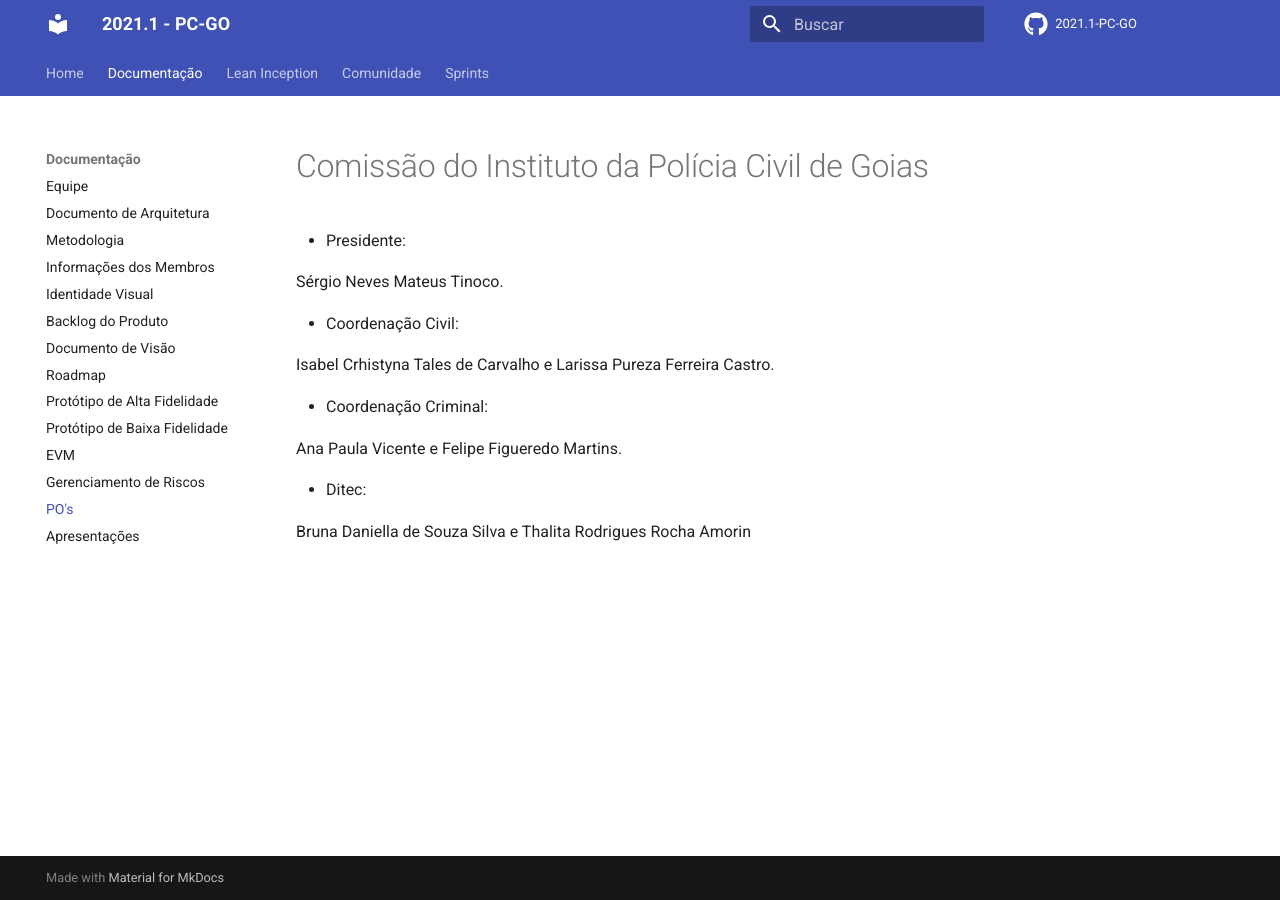
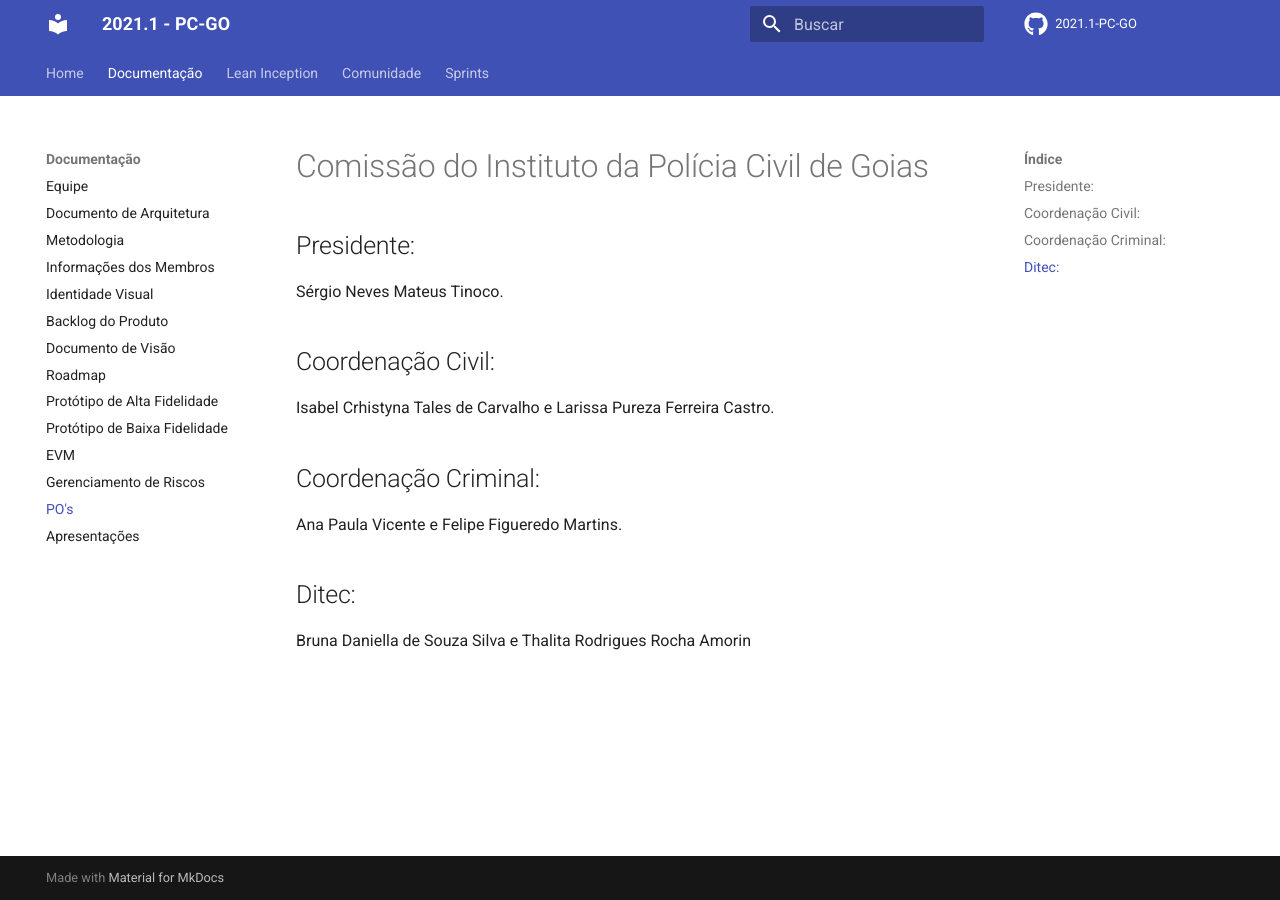
Before and after one commit to fga-eps-mds/2021.1-Oraculo, an MkDocs documentation site: the page built from docs/policiais.md, in a window 1280 px wide. Built offline with MkDocs 1.6.1 and Material for MkDocs 9.7.7, drawn with Linux system fonts in a browser that asks for light colours; comment, search, counter and statistics services are not loaded.

Commit message:
Change police file

```diff
--- a/docs/policiais.md
+++ b/docs/policiais.md
@@ -1,17 +1,17 @@
 # Comissão do Instituto da Polícia Civil de Goias
 
-- Presidente:
+## Presidente:
 
-  Sérgio Neves Mateus Tinoco.
+Sérgio Neves Mateus Tinoco.
 
-- Coordenação Civil:
+## Coordenação Civil:
 
-  Isabel Crhistyna Tales de Carvalho e Larissa Pureza Ferreira Castro.
+Isabel Crhistyna Tales de Carvalho e Larissa Pureza Ferreira Castro.
 
-- Coordenação Criminal:
+## Coordenação Criminal:
 
-  Ana Paula Vicente e Felipe Figueredo Martins.
+Ana Paula Vicente e Felipe Figueredo Martins.
 
-- Ditec:
+## Ditec:
 
-  Bruna Daniella de Souza Silva e Thalita Rodrigues Rocha Amorin
+Bruna Daniella de Souza Silva e Thalita Rodrigues Rocha Amorin
```
